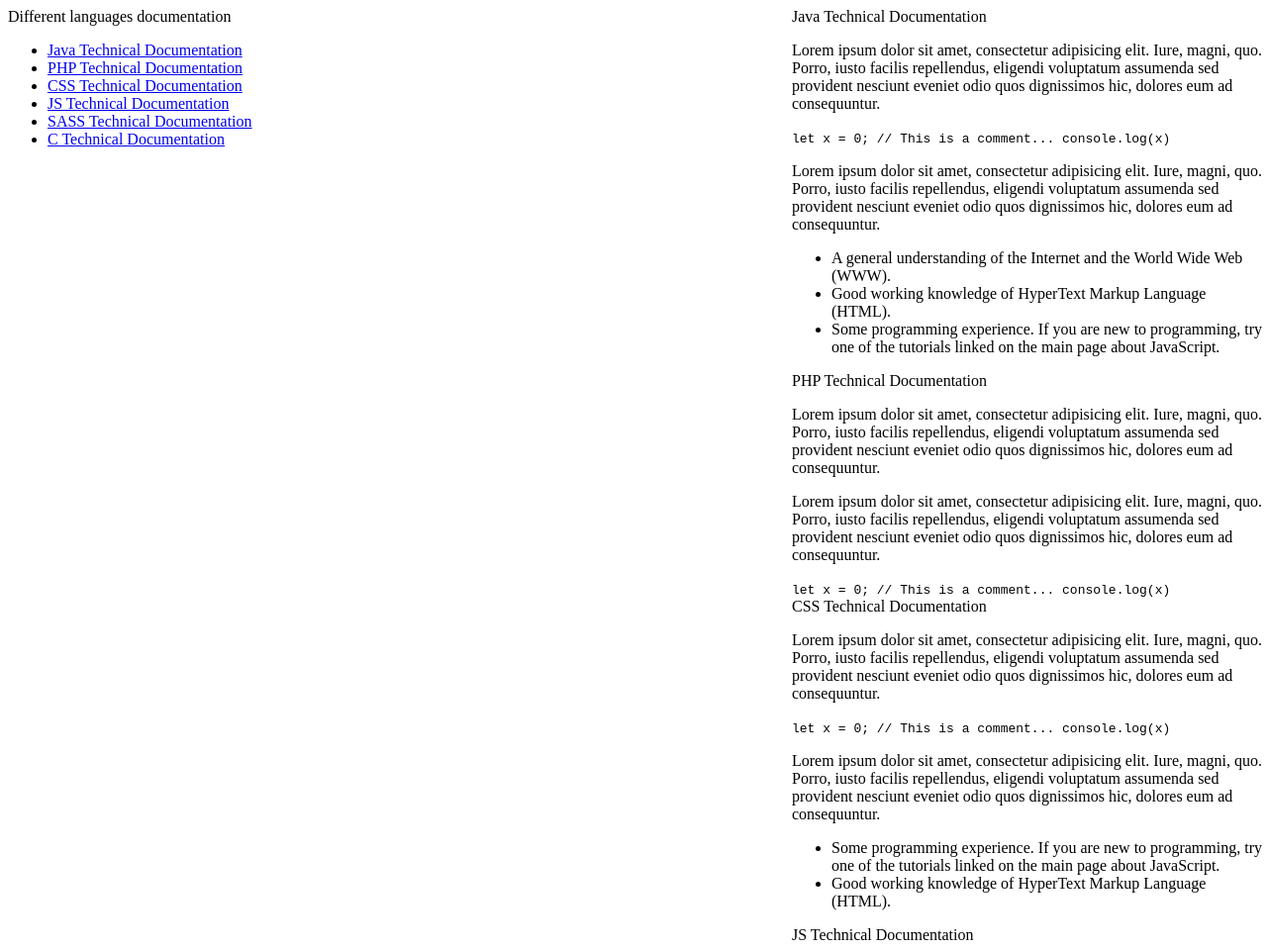
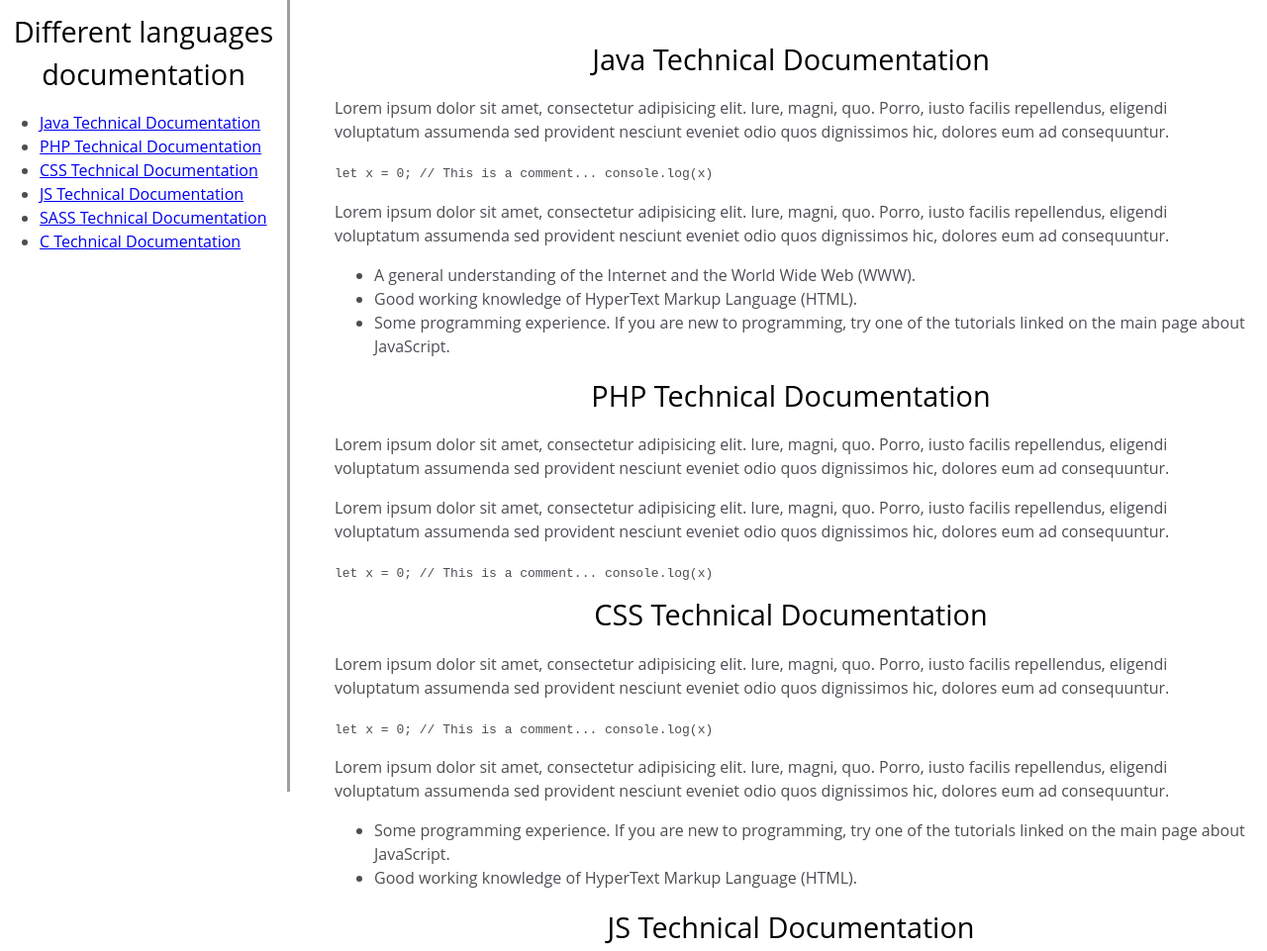
Before and after one commit to abredi/technicalDoc, a plain HTML site: page index.html in a window 1280 px wide. Shown: the top 961 px of the page at 99% size. Before the commit the page ends 800 px from the top, so only its background shows below. Drawn offline with Linux system fonts and the light colour scheme.

Commit message:
Basic styles for the nav and the main elements.

```diff
--- a/css/style.css
+++ b/css/style.css
@@ -1,12 +1,36 @@
-.container {
-
+html,
+body {
+  min-width: 290px;
+  color: #4d4e53;
+  background-color: #ffffff;
+  font-family: "Open Sans", Arial, sans-serif;
+  line-height: 1.5;
 }
 
-#main-doc, #navbar {
-    position: fixed;
+#navbar {
+  position: fixed;
+  min-width: 290px;
+  top: 0px;
+  left: 0px;
+  width: 300px;
+  height: 100%;
+  border-right: solid;
+  border-color: rgba(0, 22, 22, 0.4);
 }
-main#main-doc {
-    left: 100vh;
+
+header {
+  color: black;
+  margin: 10px;
+  text-align: center;
+  font-size: 1.8em;
+  font-weight: thin;
+}
+
+#main-doc {
+  position: absolute;
+  margin-left: 310px;
+  padding: 20px;
+  margin-bottom: 110px;
 }
 
 @media (width >= 300px) {
```
